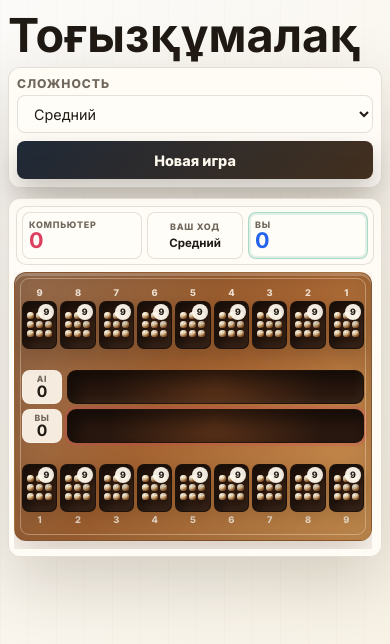
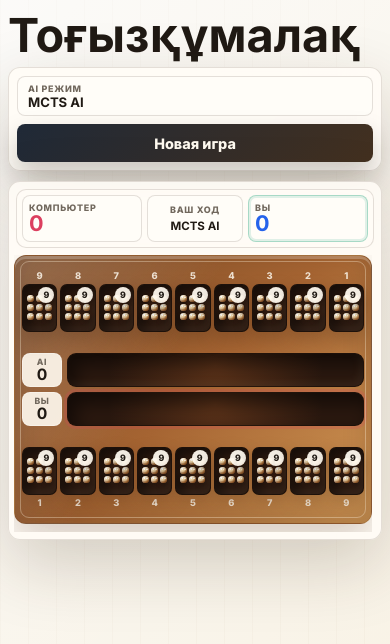
Before and after one commit to Asizxs33/togyz, a React (Vite) app: page / in a window 390 px wide. Shown: the top 644 px of the page. Built offline with nearby package versions, Linux system fonts and the light colour scheme.

Commit message:
Keep only AI difficulty mode

```diff
--- a/src/App.jsx
+++ b/src/App.jsx
@@ -5,17 +5,10 @@ import { Otau } from './components/Otau';
 import { Kazan } from './components/Kazan';
 
 const ANIM_DELAY = 180;
-
-const difficultyLabels = {
-    2: 'Легкий',
-    3: 'Средний',
-    5: 'Сложный',
-    mcts: 'MCTS AI',
-};
+const AI_MODE_LABEL = 'MCTS AI';
 
 function App() {
     const [gameState, setGameState] = useState(new TogyzkumalakState());
-    const [difficulty, setDifficulty] = useState(3);
     const [isAiThinking, setIsAiThinking] = useState(false);
 
     const [isAnimating, setIsAnimating] = useState(false);
@@ -75,7 +68,6 @@ function App() {
                 }
             };
 
-            if (difficulty === 'mcts') {
             const payload = {
                 board: gameState.board,
                 kazans: gameState.kazans,
@@ -103,15 +95,8 @@ function App() {
                     const fallbackMove = calculateBestMove(gameState, 5, 1, 'minimax');
                     setTimeout(() => handleBestMove(fallbackMove), 400);
                 });
-            } else {
-                setTimeout(() => {
-                    const depth = parseInt(difficulty);
-                    const bestMove = calculateBestMove(gameState, depth, 1, 'minimax');
-                    handleBestMove(bestMove);
-                }, 400);
         }
-        }
-    }, [gameState.currentPlayer, gameState.isGameOver, isAiThinking, isAnimating, difficulty, gameState, playAnimation]);
+    }, [gameState.currentPlayer, gameState.isGameOver, isAiThinking, isAnimating, gameState, playAnimation]);
 
     const handlePocketClick = useCallback((index) => {
         if (gameState.currentPlayer === 0 && !gameState.isGameOver && !isAiThinking && !isAnimating) {
@@ -163,15 +148,10 @@ function App() {
                 </div>
 
                 <div className="control-panel" aria-label="Настройки игры">
-                    <label className="select-field">
-                        <span>Сложность</span>
-                        <select value={difficulty} onChange={(e) => setDifficulty(e.target.value)} disabled={isBusy}>
-                            <option value="2">Легкий</option>
-                            <option value="3">Средний</option>
-                            <option value="5">Сложный</option>
-                            <option value="mcts">MCTS AI</option>
-                        </select>
-                    </label>
+                    <div className="ai-mode-badge">
+                        <span>AI режим</span>
+                        <strong>{AI_MODE_LABEL}</strong>
+                    </div>
                     <button className="primary-action" onClick={handleRestart}>Новая игра</button>
                 </div>
             </section>
@@ -184,7 +164,7 @@ function App() {
                     </div>
                     <div className="status-card">
                         <span>{statusText}</span>
-                        <strong>{difficultyLabels[difficulty]}</strong>
+                        <strong>{AI_MODE_LABEL}</strong>
                     </div>
                     <div className={`player-card human ${gameState.currentPlayer === 0 && !isBusy ? 'active' : ''}`}>
                         <span className="player-label">Вы</span>
--- a/src/index.css
+++ b/src/index.css
@@ -112,6 +112,31 @@ h1 {
   display: grid;
   gap: 6px;
   min-width: 180px;
+}
+
+.ai-mode-badge {
+  min-height: 44px;
+  min-width: 140px;
+  display: grid;
+  align-content: center;
+  gap: 2px;
+  padding: 7px 14px;
+  border: 1px solid var(--line);
+  border-radius: 10px;
+  background: #fffdf8;
+}
+
+.ai-mode-badge span {
+  color: var(--muted);
+  font-size: 0.66rem;
+  font-weight: 800;
+  letter-spacing: 0.08em;
+  text-transform: uppercase;
+}
+
+.ai-mode-badge strong {
+  font-size: 0.96rem;
+  line-height: 1;
 }
 
 .select-field select {
@@ -561,6 +586,10 @@ h1 {
     align-items: stretch;
   }
 
+  .ai-mode-badge {
+    flex: 1;
+  }
+
   .select-field {
     flex: 1;
   }
@@ -600,6 +629,7 @@ h1 {
   }
 
   .primary-action,
+  .ai-mode-badge,
   .select-field,
   .select-field select {
     width: 100%;
@@ -693,6 +723,20 @@ h1 {
 
   .select-field {
     gap: 4px;
+  }
+
+  .ai-mode-badge {
+    min-height: 38px;
+    padding: 6px 10px;
+    border-radius: 8px;
+  }
+
+  .ai-mode-badge span {
+    font-size: 0.56rem;
+  }
+
+  .ai-mode-badge strong {
+    font-size: 0.82rem;
   }
 
   .select-field select,
```
Lines whose indentation alone changed are shown as unchanged.
